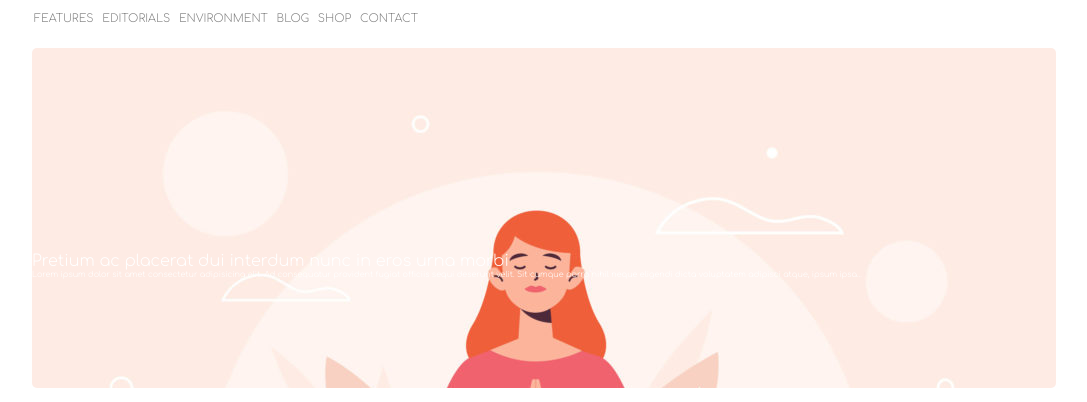
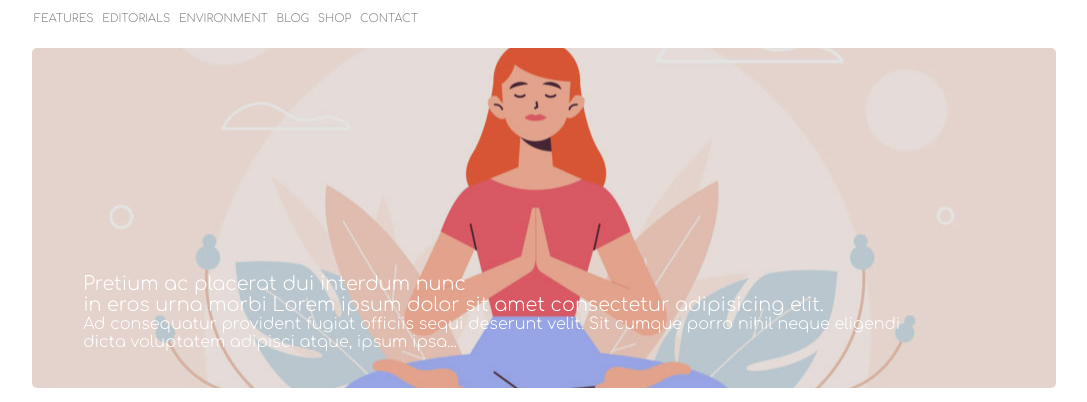
Before and after one commit to Ivztoz8/htmlcss-wp, a plain HTML site: page index.html in a window 1280 px wide. Shown: the part 80-482 px from the top of the page, without its empty margins (96-1183 px from the left). Drawn offline with Linux system fonts and the light colour scheme.

Commit message:
Stp 3: shadow 'n'

```diff
--- a/assets/css/style.css
+++ b/assets/css/style.css
@@ -39,7 +39,7 @@ footer{
 
 /* Div form*/
 #divform {
-    width: 15%;
+    width: 150px;
     height: 100%;
     border-right: 1px solid lightgray;
     padding-right: 10px;
@@ -49,11 +49,11 @@ footer{
     background-image: url(./../img/banner.jpg);
     background-repeat: no-repeat;
     background-size: 100%;
+    background-position: center;
     width: 100%;
     height: 340px;
     border-radius: 5px;
     color: white;
-    padding-top: 20%;
     position: relative;
 }
 
@@ -65,6 +65,16 @@ footer{
     margin: 0;
     padding: 0;
     position: absolute;
+}
+
+/* Pdding, border, margin*/
+.padding205{
+    padding-top: 22%;
+    padding-left: 5%;
+}
+
+.paddingl5{
+    padding-left: 5%;
 }
 
 #form-blue {
@@ -138,10 +148,14 @@ footer{
 }
 
 .fontsmall{
-    font-size: 0.5em;
+    font-size: 1em;
 }
 
 .fontsmall1{
     font-size: 1em;
     color: gray;
 }
+
+.fontbig{
+    font-size: 1.2em;
+}
--- a/index.html
+++ b/index.html
@@ -40,13 +40,12 @@
     <main>
         <!--forms-->
             <div id="form-gold" class="margin2">
-                <div class="">
-                <p>Pretium ac placerat dui interdum nunc in eros urna morbi <br> </p>
-                    <p class="fontsmall">Lorem ipsum dolor sit amet consectetur adipisicing elit.
-                        Ad consequatur provident fugiat officiis sequi deserunt velit.
-                        Sit cumque porro nihil neque eligendi dicta voluptatem adipisci atque,
-                        ipsum ipsa...
-                    </p>
+                <div class="shadow">
+                    <p class="padding205 fontbig">Pretium ac placerat dui interdum nunc <br> in eros urna morbi
+                    Lorem ipsum dolor sit amet consectetur adipisicing elit. </p>
+                    <p class="fontsmall paddingl5">Ad consequatur provident fugiat officiis sequi deserunt velit.
+                    Sit cumque porro nihil neque eligendi <br> dicta voluptatem adipisci atque,
+                    ipsum ipsa...</p>
                 </div>
             </div>
             <div id="form-blue" class="margin05 clearfix">
```
